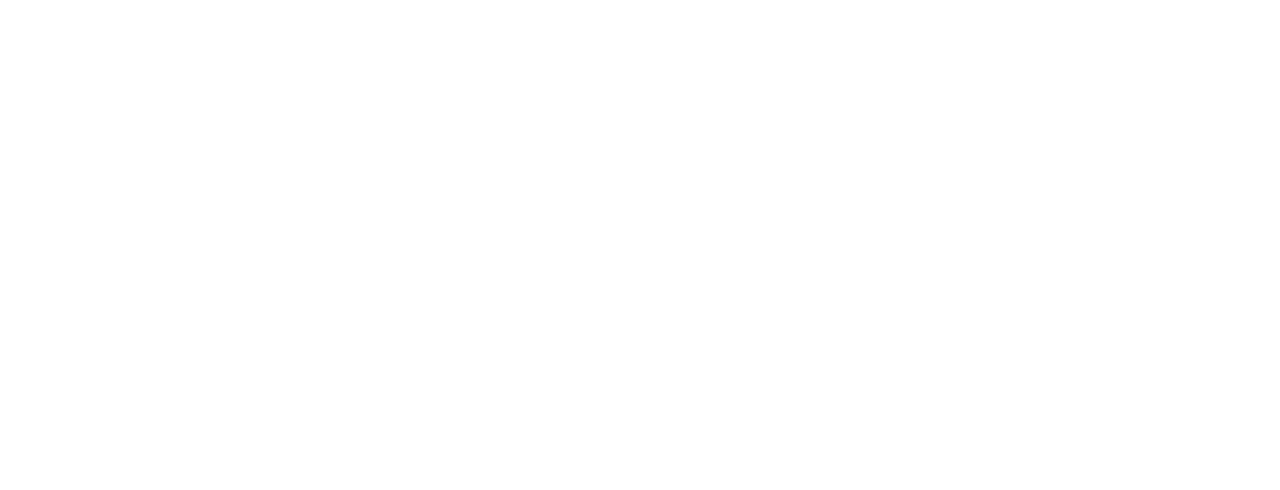
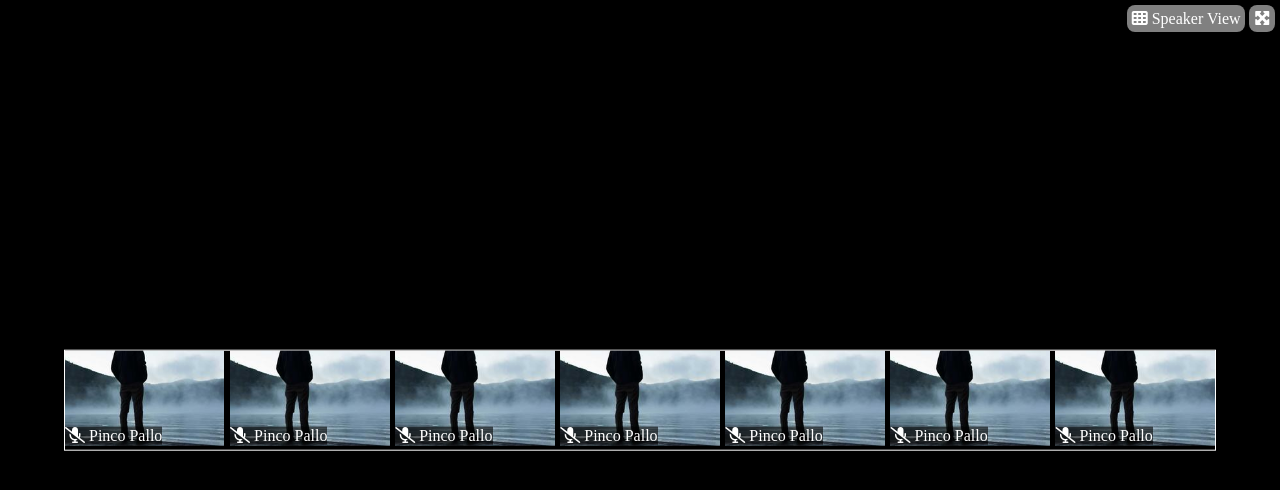
Before and after one commit to PierluigiTornesi/html-css-zoom, a plain HTML site: page index.html in a window 1280 px wide. Drawn offline with Linux system fonts and the light colour scheme.

Commit message:
add: inizio main e classi css

```diff
--- a/css/style.css
+++ b/css/style.css
@@ -8,3 +8,54 @@
 img {
     max-width: 100%;
 }
+
+.wrapper{
+    width: 100%;
+    height: 100vh;
+    background-color: black;
+    position: relative;
+}
+
+.speaker-view{
+    position: absolute;
+    top: 10px;
+    right: 5px;
+}
+
+.view , .simbolo{
+    background-color: gray;
+    padding: 0.3rem;
+    border-radius: 0.5rem;
+    color: white;
+    font-size: 1rem;
+}
+
+
+
+.container-user{
+    position: absolute;
+    width: 90%;
+    margin: 0 auto;
+    border: 1px solid  white;
+    top: 50%;
+    left: 50%;
+    transform: translate(-50%,-50%);
+}
+
+.row-user{
+    display: flex;
+    justify-content: space-between;
+}
+
+.col-user{
+    width: calc(100%/7 - 0.3rem);
+    position: relative;
+}
+
+.name-user{
+    position: absolute;
+    bottom: 5px;
+    left: 0px;
+    color: white;
+    background-color: rgba(0, 0, 0, 0.6);
+}
--- a/index.html
+++ b/index.html
@@ -5,8 +5,76 @@
         <meta name="viewport" content="width=device-width, initial-scale=1.0">
         <title>Zoom</title>
         <link rel="stylesheet" href="css/style.css">
+        <link rel="stylesheet" href="https://cdnjs.cloudflare.com/ajax/libs/font-awesome/6.4.2/css/all.min.css" integrity="sha512-z3gLpd7yknf1YoNbCzqRKc4qyor8gaKU1qmn+CShxbuBusANI9QpRohGBreCFkKxLhei6S9CQXFEbbKuqLg0DA==" crossorigin="anonymous" referrerpolicy="no-referrer" />
     </head>
     <body>
+        <!-- header -->
+       <header>
 
+       </header>
+       <!-- /header -->
+
+       <!-- main -->
+       <main>
+            <div class="wrapper">
+                <div class="speaker-view">
+                    <span class="view"><i class="fa-solid fa-table-cells"></i> Speaker View</span>
+                    <span class="simbolo"><i class="fa-solid fa-maximize"></i></span>
+                </div>
+                <div class="container-user">
+                    <div class="row-user">
+                        <div class="col-user">
+                            <img src="img/img-aloneinthelake.jpg" alt="">
+                            <div class="name-user">
+                                <p><i class="fa-solid fa-microphone-slash"></i> Pinco Pallo</p>
+                            </div>
+                        </div>
+                        <div class="col-user">
+                            <img src="img/img-aloneinthelake.jpg" alt="">
+                            <div class="name-user">
+                                <p><i class="fa-solid fa-microphone-slash"></i> Pinco Pallo</p>
+                            </div>
+                        </div>
+                        <div class="col-user">
+                            <img src="img/img-aloneinthelake.jpg" alt="">
+                            <div class="name-user">
+                                <p><i class="fa-solid fa-microphone-slash"></i> Pinco Pallo</p>
+                            </div>
+                        </div>
+                        <div class="col-user">
+                            <img src="img/img-aloneinthelake.jpg" alt="">
+                            <div class="name-user">
+                                <p><i class="fa-solid fa-microphone-slash"></i> Pinco Pallo</p>
+                            </div>
+                        </div>
+                        <div class="col-user">
+                            <img src="img/img-aloneinthelake.jpg" alt="">
+                            <div class="name-user">
+                                <p><i class="fa-solid fa-microphone-slash"></i> Pinco Pallo</p>
+                            </div>
+                        </div>
+                        <div class="col-user">
+                            <img src="img/img-aloneinthelake.jpg" alt="">
+                            <div class="name-user">
+                                <p><i class="fa-solid fa-microphone-slash"></i> Pinco Pallo</p>
+                            </div>
+                        </div>
+                        <div class="col-user">
+                            <img src="img/img-aloneinthelake.jpg" alt="">
+                            <div class="name-user">
+                                <p><i class="fa-solid fa-microphone-slash"></i> Pinco Pallo</p>
+                            </div>
+                        </div>
+                    </div>
+                </div>
+            </div>
+       </main>
+       <!-- /main -->
+
+       <!-- footer -->
+       <footer>
+
+       </footer>
+       <!-- /footer -->
     </body>
 </html>
```
Also changed, not shown: img/img-aloneinthelake.jpg (added).
